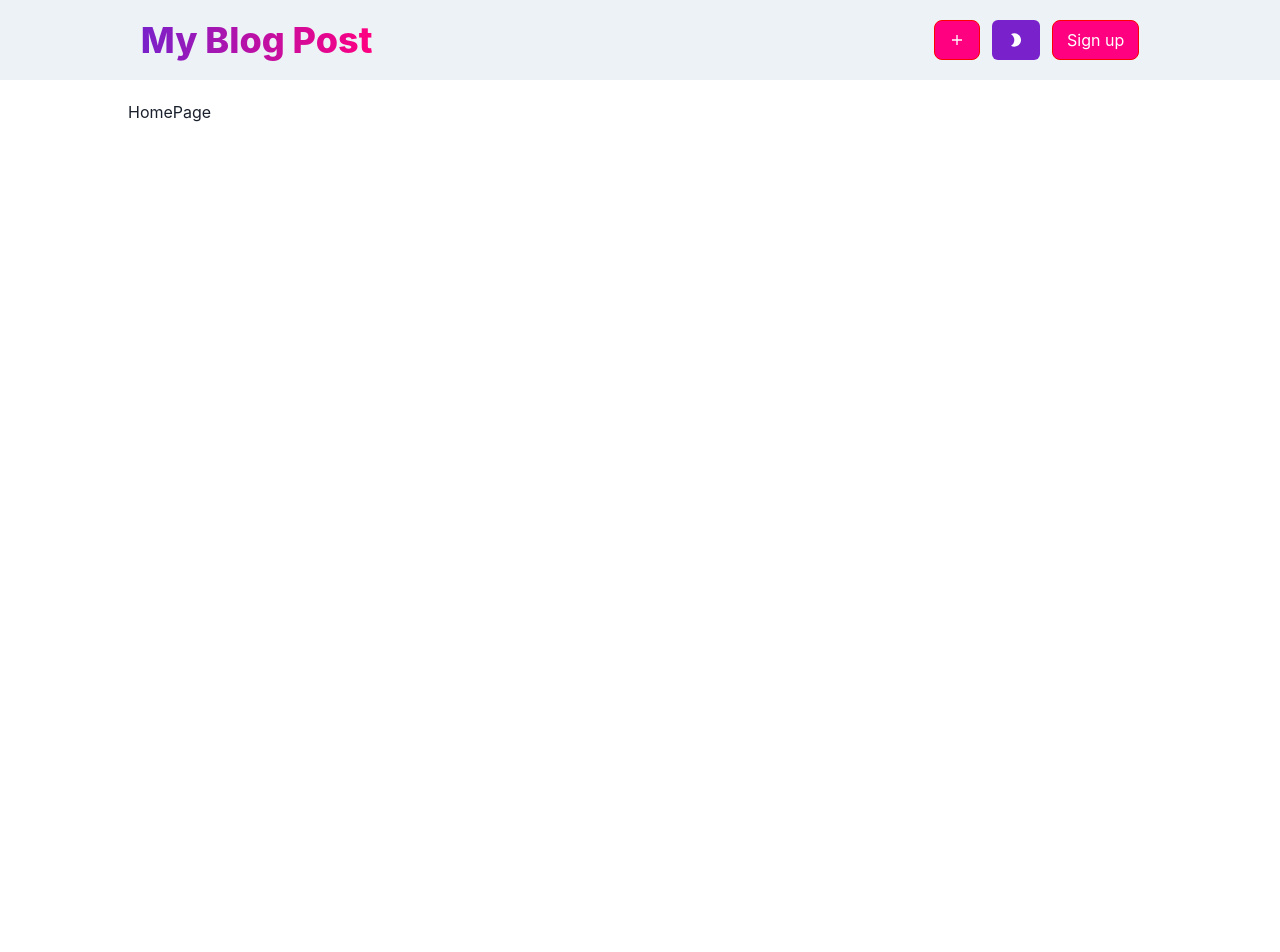
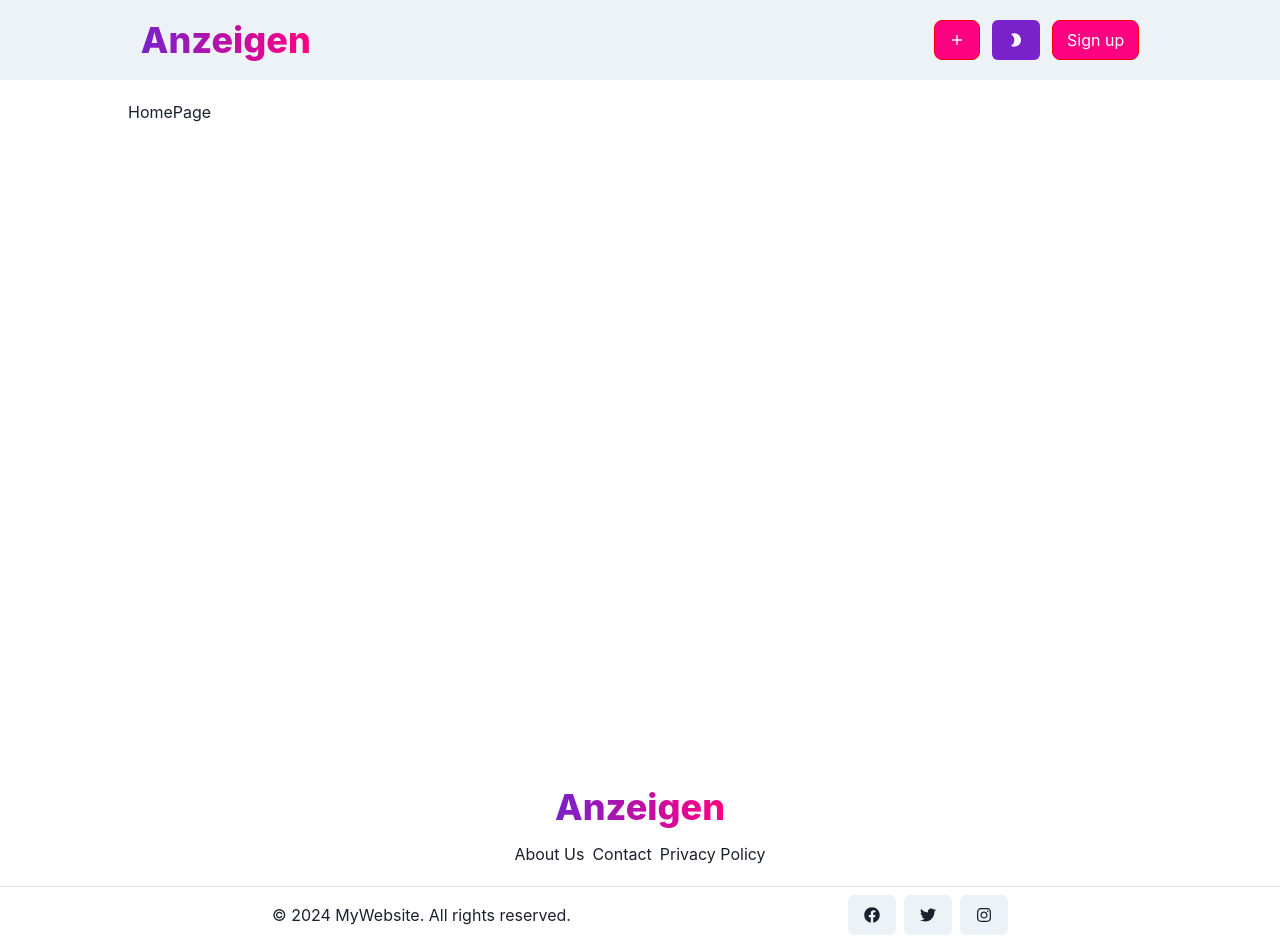
Before and after one commit to Nurlan-Bakenbaev/backendProducts, a Next.js app in the folder frontend/: page / in a window 1280 px wide. Shown: the top 952 px of the page. Before the commit the page ends 800 px from the top, so only its background shows below. Built offline with nearby package versions, Linux system fonts and the light colour scheme.

Commit message:
new file:   frontend/src/app/components/Footer.js modified:   frontend/src/app/components/Navbar.js 	modified:   frontend/src/app/layout.js

```diff
--- /dev/null
+++ b/frontend/src/app/components/Footer.js
@@ -0,0 +1,55 @@
+import { Box, Container, Stack, Text, Link, Button } from "@chakra-ui/react";
+import { FaFacebook, FaTwitter, FaInstagram } from "react-icons/fa";
+
+export default function Footer() {
+  return (
+    <Box>
+      <Container
+        as={Stack}
+        maxW={"4xl"}
+        py={5}
+        justify={"center"}
+        align={"center"}>
+        <Text
+          bgGradient="linear(to-r, #7921CA, #FF0080)"
+          bgClip="text"
+          fontSize={{ base: "28px", md: "36px" }}
+          fontWeight="extrabold">
+          <Link href={"/"}>Anzeigen</Link>
+        </Text>
+        <Stack direction={"row"} spacing={2}>
+          <Link href={"#about"}>About Us</Link>
+          <Link href={"#contact"}>Contact</Link>
+          <Link href={"#privacy"}>Privacy Policy</Link>
+        </Stack>
+      </Container>
+
+      <Box borderTopWidth={1} borderStyle={"solid"}>
+        <Container
+          mb={"20px"}
+          as={Stack}
+          maxW={"3xl"}
+          py={2}
+          direction={{ base: "column", md: "row" }}
+          spacing={4}
+          justify={{ base: "center", md: "space-between" }}
+          align={{ base: "center", md: "center" }}>
+          <Text>
+            © {new Date().getFullYear()} MyWebsite. All rights reserved.
+          </Text>
+          <Stack direction={"row"} spacing={2}>
+            <Button label={"Facebook"} href={"#"}>
+              <FaFacebook />
+            </Button>
+            <Button label={"Twitter"} href={"#"}>
+              <FaTwitter />
+            </Button>
+            <Button label={"Instagram"} href={"#"}>
+              <FaInstagram />
+            </Button>
+          </Stack>
+        </Container>
+      </Box>
+    </Box>
+  );
+}
--- a/frontend/src/app/components/Navbar.js
+++ b/frontend/src/app/components/Navbar.js
@@ -45,7 +45,7 @@ const Navbar = () => {
           bgClip="text"
           fontSize={{ base: "28px", md: "36px" }}
           fontWeight="extrabold">
-          <Link href={"/"}>My Blog Post</Link>
+          <Link href={"/"}>Anzeigen</Link>
         </Text>
         <Flex alignItems={"center"} justifyContent={"space-between"} gap={3}>
           <Link href={"/create"} className="nav-Link">
--- a/frontend/src/app/layout.js
+++ b/frontend/src/app/layout.js
@@ -4,6 +4,7 @@ import ReduxProvider from "./components/ReduxWrapper";
 import { ChakraUIProviders } from "./providers/ChakraProvider";
 import Navbar from "./components/Navbar";
 import { Box } from "@chakra-ui/react";
+import Footer from "./components/Footer";
 
 const geistSans = localFont({
   src: "./fonts/GeistVF.woff",
@@ -17,8 +18,8 @@ const geistMono = localFont({
 });
 
 export const metadata = {
-  title: "Create Next App",
-  description: "Generated by create next app",
+  title: "Anzeigen",
+  description: "",
 };
 
 export default function RootLayout({ children }) {
@@ -28,9 +29,10 @@ export default function RootLayout({ children }) {
         <ReduxProvider>
           <ChakraUIProviders>
             <Navbar />
-            <Box mx="auto" my={"20px"} maxW={"80%"}>
+            <Box mx="auto" my={"20px"} minH={"80vh"}  maxW={"80%"}>
               {children}
             </Box>
+            <Footer />
           </ChakraUIProviders>
         </ReduxProvider>
       </body>
```
